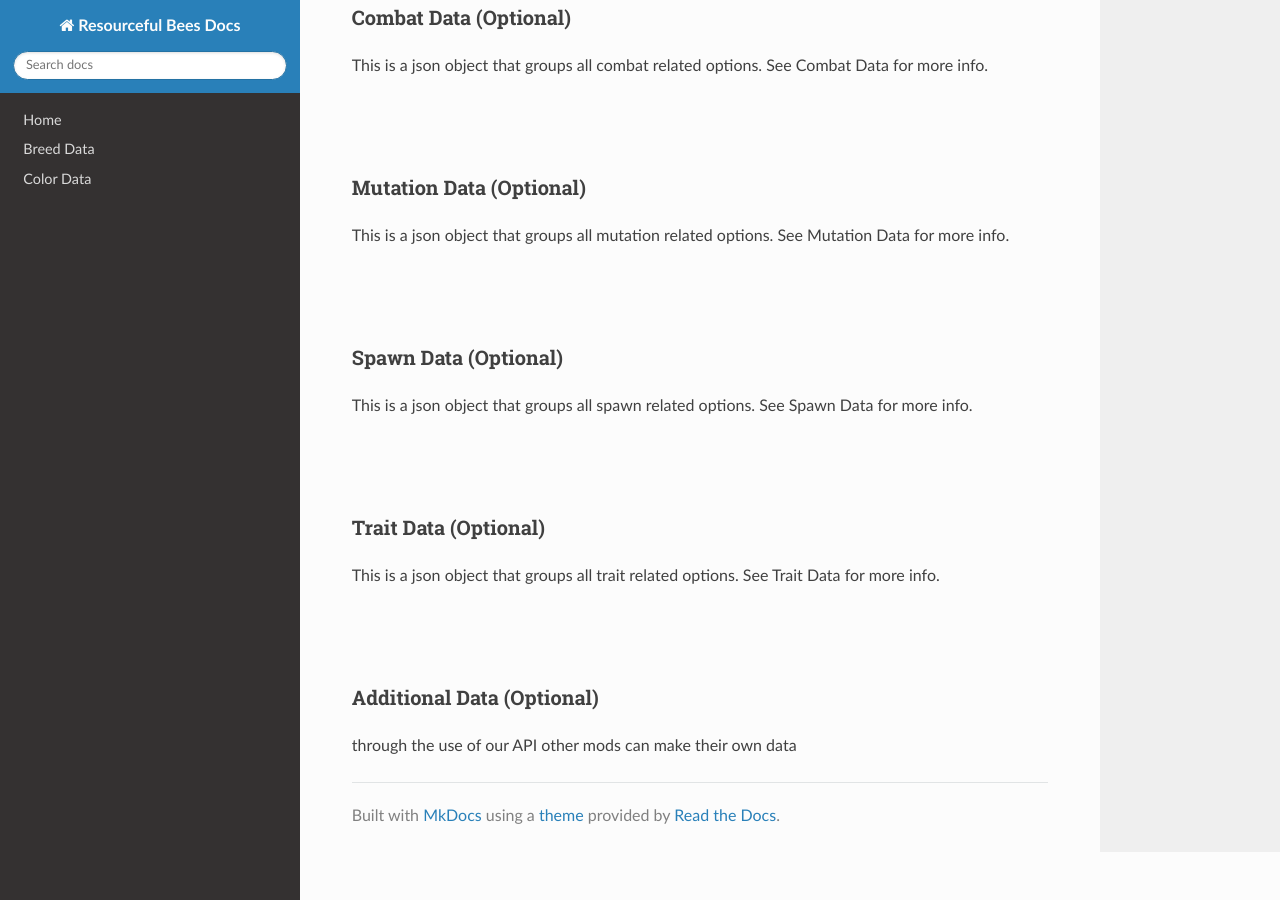
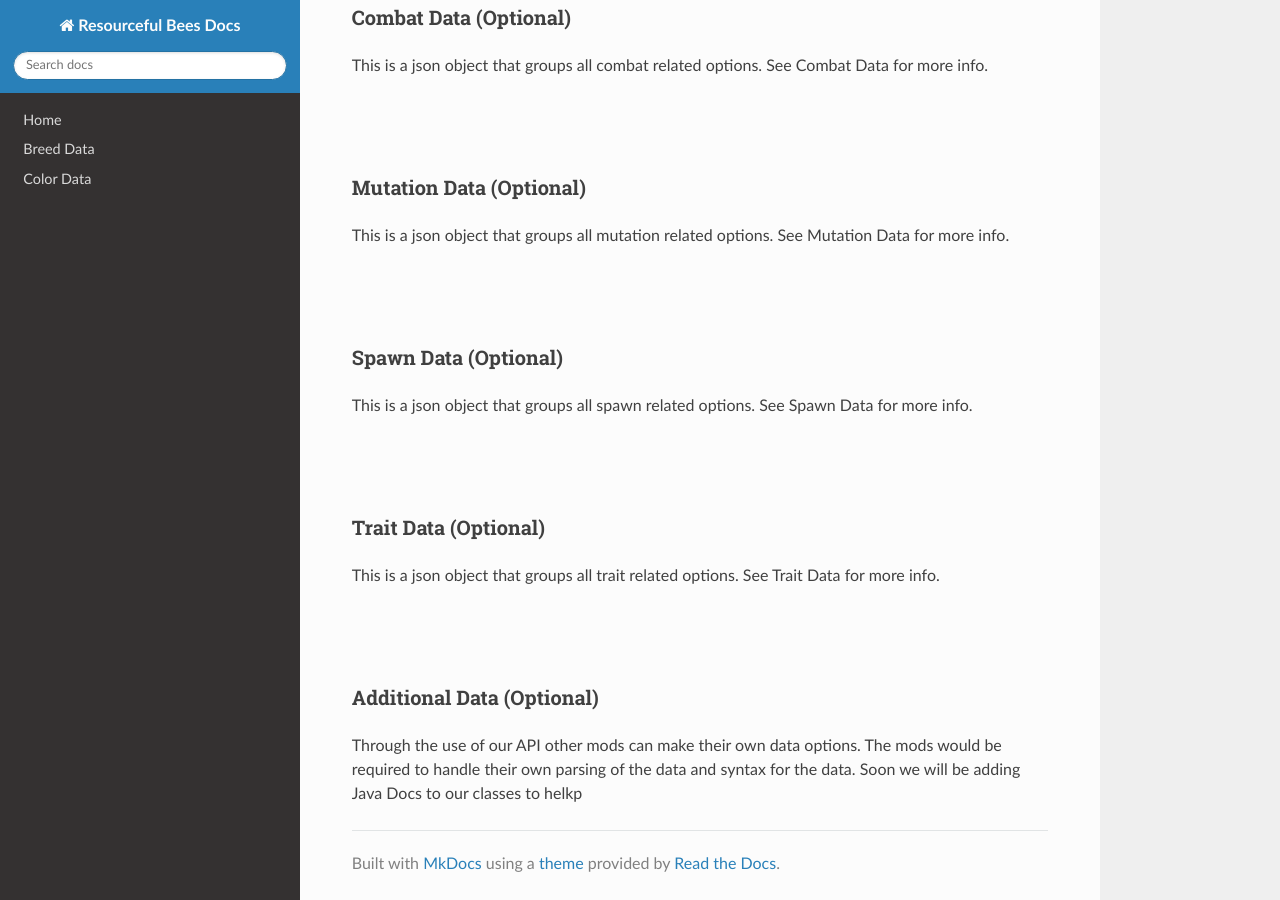
Before and after one commit to Team-Resourceful/ResourcefulBeesDocs, an MkDocs documentation site: the page built from docs/bee_data/custom_bee_data.md, in a window 1280 px wide and 900 px high, scrolled down 4611 px. Built offline with MkDocs 1.6.1, drawn with Linux system fonts in a browser that asks for light colours; nearby versions of some CDN libraries.

Commit message:
docs/bee_data/custom_bee_data.md updated from https://stackedit.io/

```diff
--- a/docs/bee_data/custom_bee_data.md
+++ b/docs/bee_data/custom_bee_data.md
@@ -177,7 +177,7 @@ This is a json object that groups all trait related options. See Trait Data for
 
 ### **Additional Data** (Optional)
 
-through the use of our API other mods can make their own data
+Through the use of our API other mods can make their own data options. The mods would be required to handle their own parsing of the data and syntax for the data. Soon we will be adding Java Docs to our classes to helkp
 <!--stackedit_data:
-eyJoaXN0b3J5IjpbMjgyNDgyMDcyLC0yMDg4NzQ2NjEyXX0=
+eyJoaXN0b3J5IjpbMjAxMTA0NjQ2LC0yMDg4NzQ2NjEyXX0=
 -->
```
